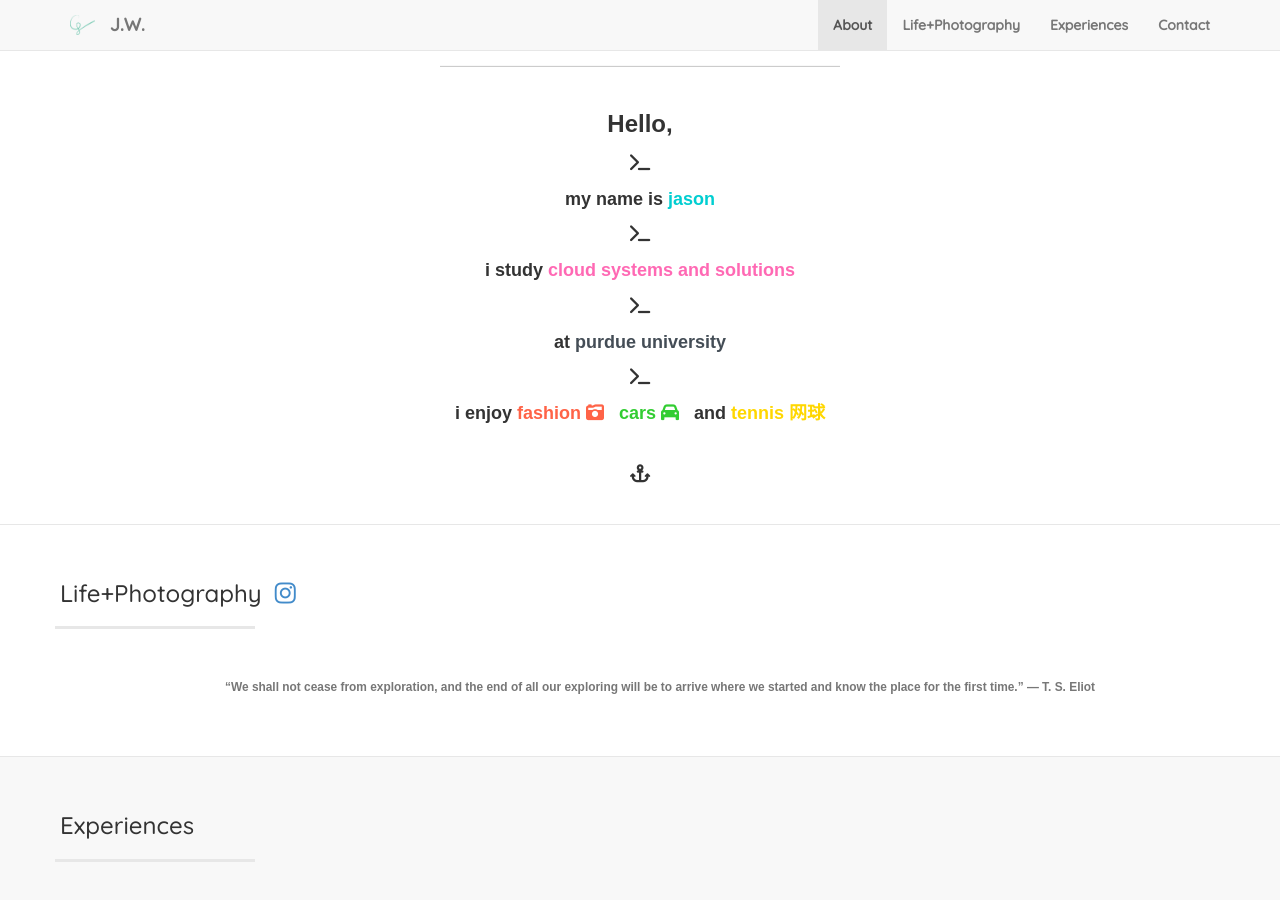
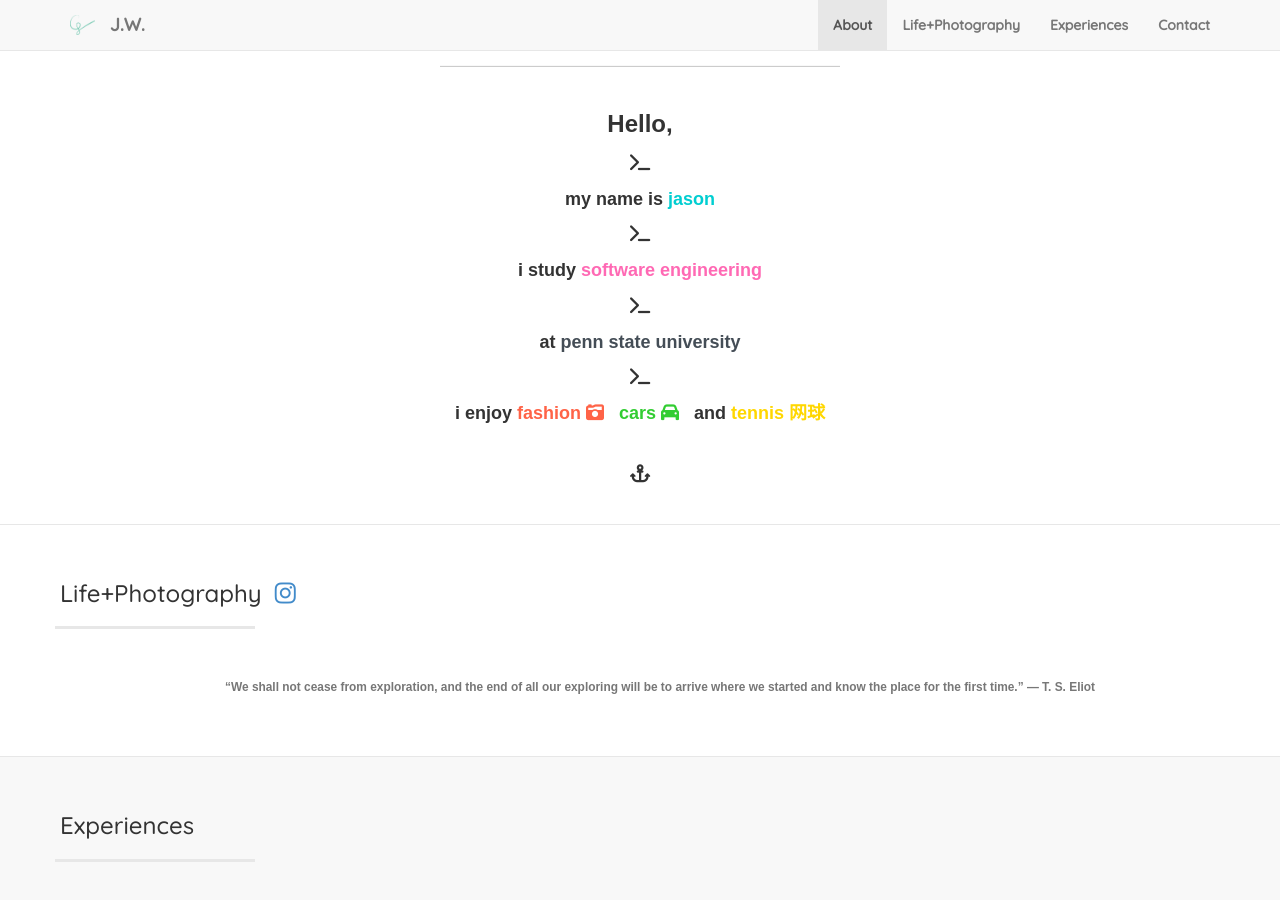
Before and after one commit to jawang94/jawang94.github.io, a Jekyll site: the page built from index.html, in a window 1280 px wide and 900 px high, scrolled down 840 px. Built offline with Jekyll 4.4.1, drawn with Linux system fonts in a browser that asks for light colours; nearby versions of some CDN libraries.

Commit message:
'About' Update

```diff
--- a/_includes/about.html
+++ b/_includes/about.html
@@ -11,9 +11,9 @@
         <p><i class="fa fa-terminal"></i></p>
         <p>my name is <font color="DarkTurquoise">jason</font></p>
         <p><i class="fa fa-terminal"></i></p>
-        <p>i study <font color="HotPink">cloud systems and solutions</font></p>
+        <p>i study <font color="HotPink">software engineering</font></p>
         <p><i class="fa fa-terminal"></i></p>
-        <p>at <font color="#444D56">purdue university</font></p>
+        <p>at <font color="#444D56">penn state university</font></p>
         <p><i class="fa fa-terminal"></i></p>
         i enjoy
         <font color="Tomato"
```
